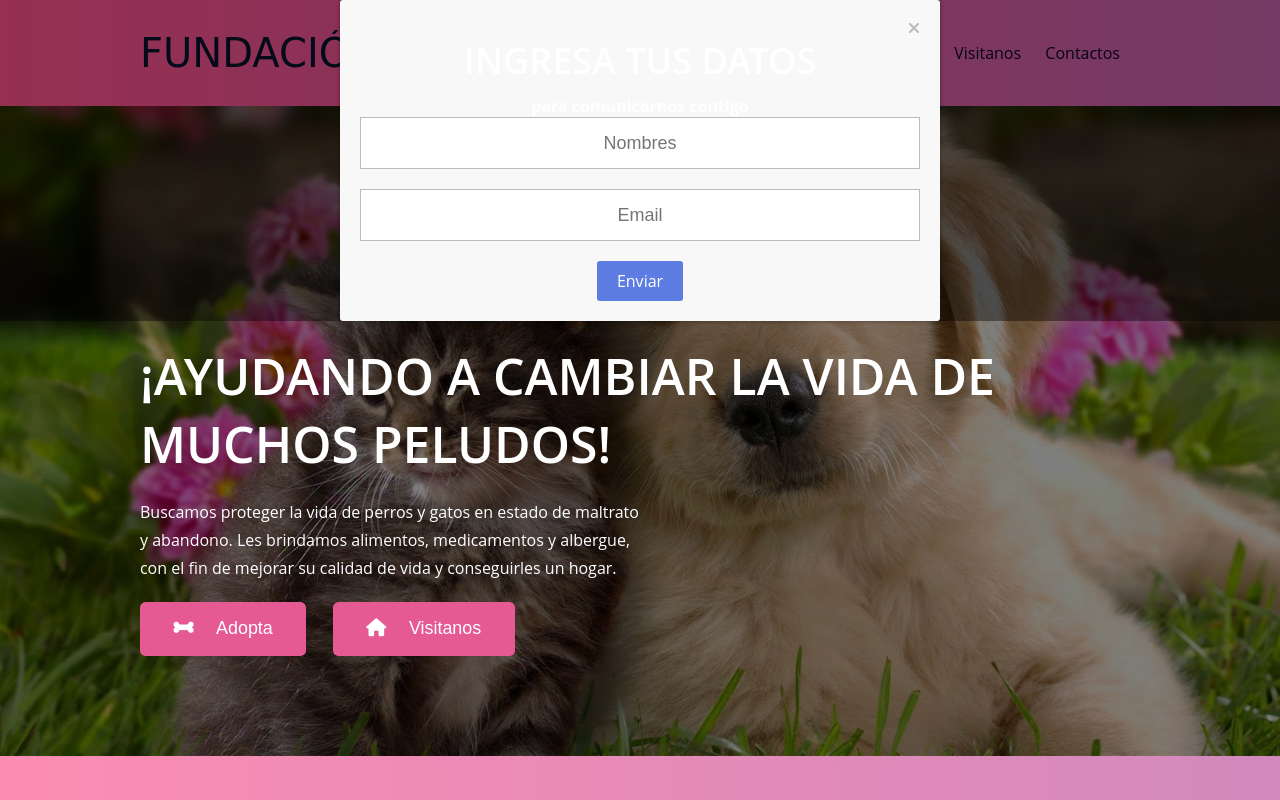
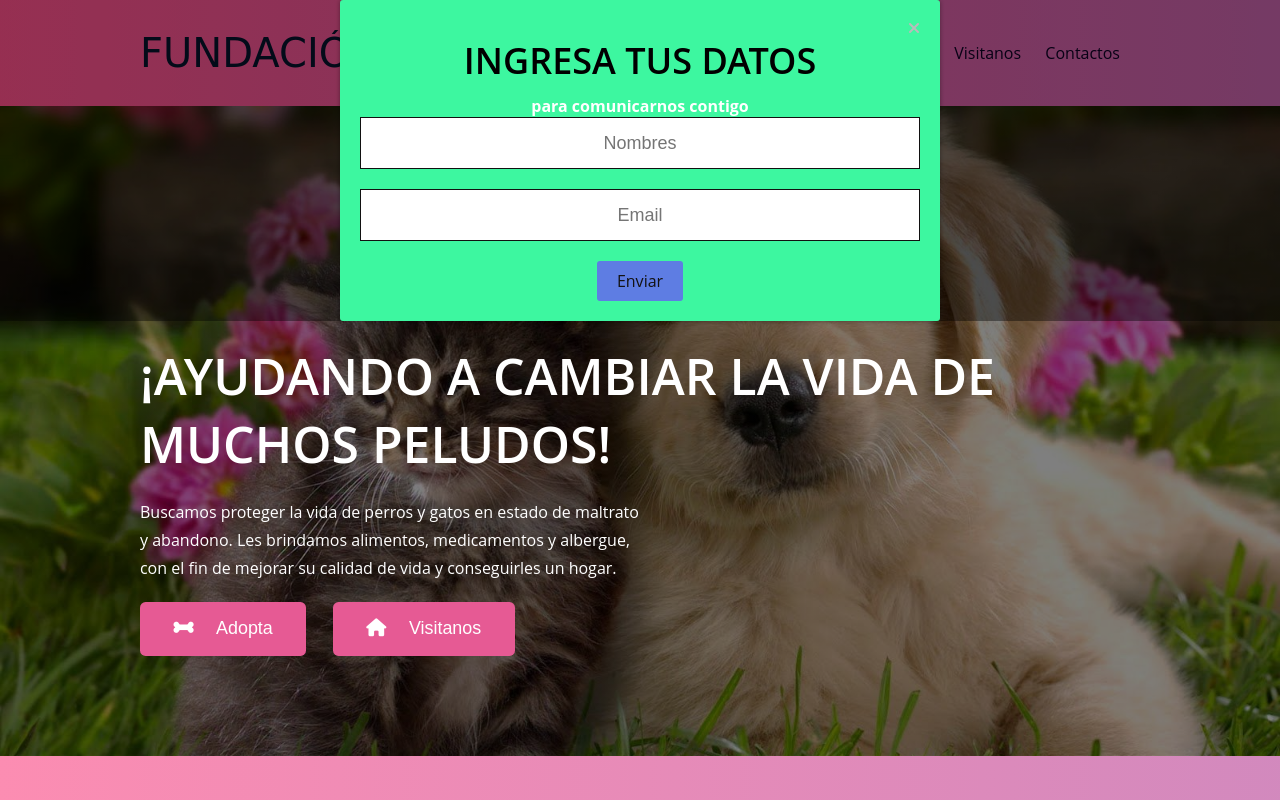
Before and after one commit to Fernanda-RT/Pagina-web-, a plain HTML site: page index.html in a window 1280 px wide. Both pictures are taken after a click on the button "Adopta". Shown: the top 800 px of the page. Drawn offline with Linux system fonts and the light colour scheme.

Commit message:
cambio 3

```diff
--- a/css/estilos.css
+++ b/css/estilos.css
@@ -132,7 +132,7 @@ header nav a.activo{
     visibility: visible;
 }
 .popup {
-    background: #f8f8f8;
+    background: #3df7a0;
     box-shadow: 0px 0px 5px 0px rgba(0, 0, 0, 0.4);
     border-radius: 3px;
     font-family: 'Open Sans', sans-serif;
@@ -157,11 +157,13 @@ header nav a.activo{
 .popup h3 {
     font-size: 36px;
     font-weight: 600;
+    color: #000;
     margin-bottom: 10px;
 }
 .popup h5 {
     font-size: 26px;
     font-weight: 300;
+    color: #000;
     margin-bottom: 40px;
 }
 .popup form .contenedor-inputs{}
@@ -172,14 +174,14 @@ header nav a.activo{
     line-height: 52px;
     font-size: 18px;
     text-align: center;
-    border: 1px solid #BBBBBB;
+    border: 1px solid #111111;
 }
 .popup form .btn-submit {
     padding: 0 20px;
     height: 40px;
     line-height: 40px;
     border: none;
-    color: #fff;
+    color: rgb(19, 18, 18);
     background: #5E7DE3;
     border-radius: 3px;
     font-family: 'Open Sans', sans-serif;
```
